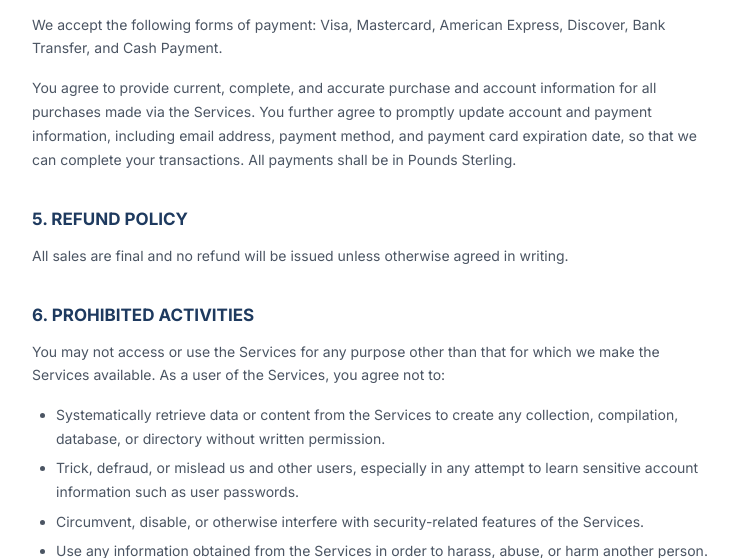
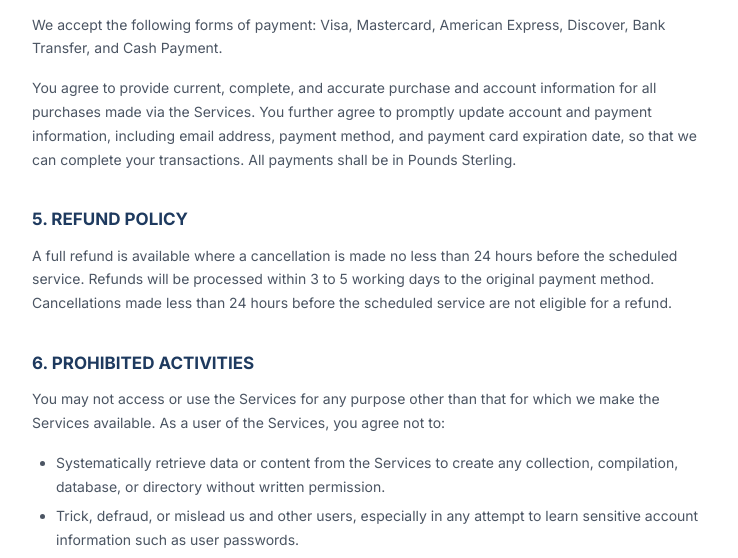
Before and after one commit to sasusavage/Cleaning, a Flask app: page /terms-of-service in a window 1280 px wide. Shown: the part 2266-2824 px from the top of the page, without its empty margins (266-1004 px from the left). Run offline with Flask 3, Linux system fonts and the light colour scheme; some libraries are stand-ins or nearby versions.

Commit message:
Update Refund Policy: 24-hour cancellation window, 3-5 day processing
Co-Authored-By: Claude Sonnet 4.6 <noreply@anthropic.com>

```diff
--- a/templates/admin/site_content.html
+++ b/templates/admin/site_content.html
@@ -1315,7 +1315,7 @@
 <p>We accept the following forms of payment: Visa, Mastercard, American Express, Discover, Bank Transfer, and Cash Payment.</p>
 <p>You agree to provide current, complete, and accurate purchase and account information for all purchases made via the Services. All payments shall be in Pounds Sterling.</p>
 <h2>5. REFUND POLICY</h2>
-<p>All sales are final and no refund will be issued unless otherwise agreed in writing.</p>
+<p>A full refund is available where a cancellation is made no less than 24 hours before the scheduled service. Refunds will be processed within 3 to 5 working days to the original payment method. Cancellations made less than 24 hours before the scheduled service are not eligible for a refund.</p>
 <h2>6. PROHIBITED ACTIVITIES</h2>
 <p>You may not access or use the Services for any purpose other than that for which we make the Services available. As a user of the Services, you agree not to:</p>
 <ul>
--- a/templates/terms_of_service.html
+++ b/templates/terms_of_service.html
@@ -123,7 +123,7 @@
 <div style="line-height: 1.5;"><br></div>
 
 <div id="returnno" data-custom-class="heading_1"><h2>5. REFUND POLICY</h2></div>
-<div data-custom-class="body_text" style="line-height: 1.5;">All sales are final and no refund will be issued unless otherwise agreed in writing.</div>
+<div data-custom-class="body_text" style="line-height: 1.5;">A full refund is available where a cancellation is made no less than 24 hours before the scheduled service. Refunds will be processed within 3 to 5 working days to the original payment method. Cancellations made less than 24 hours before the scheduled service are not eligible for a refund.</div>
 <div style="line-height: 1.5;"><br></div>
 
 <div id="prohibited" data-custom-class="heading_1"><h2>6. PROHIBITED ACTIVITIES</h2></div>
```
